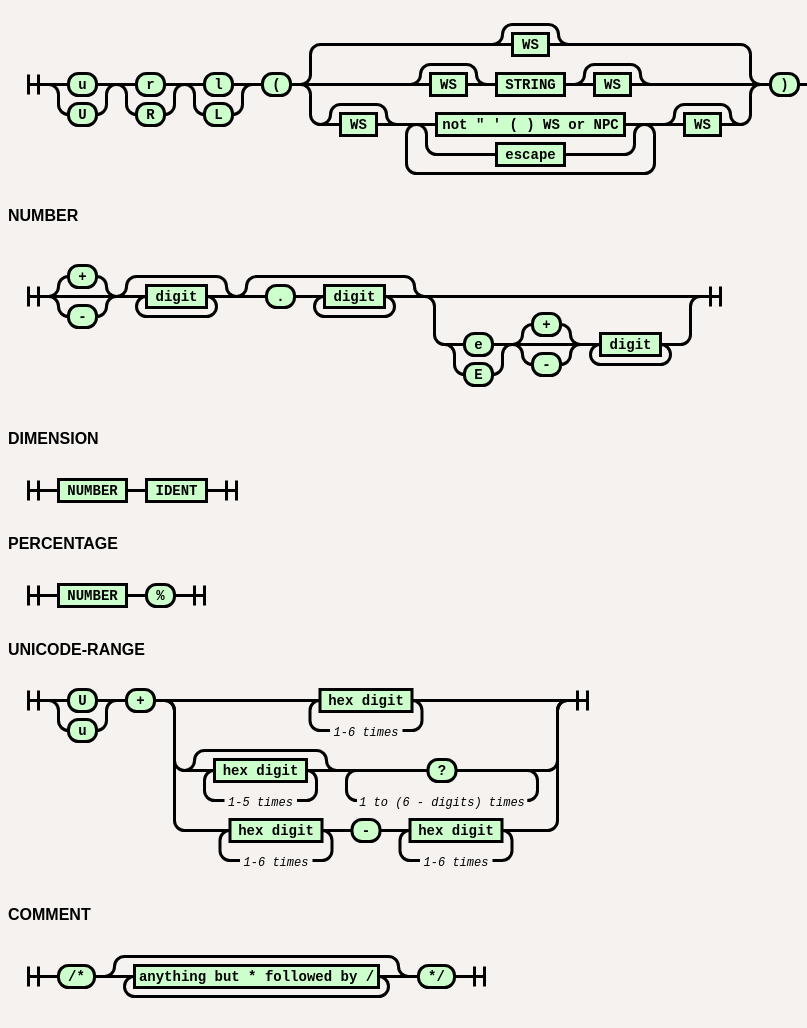
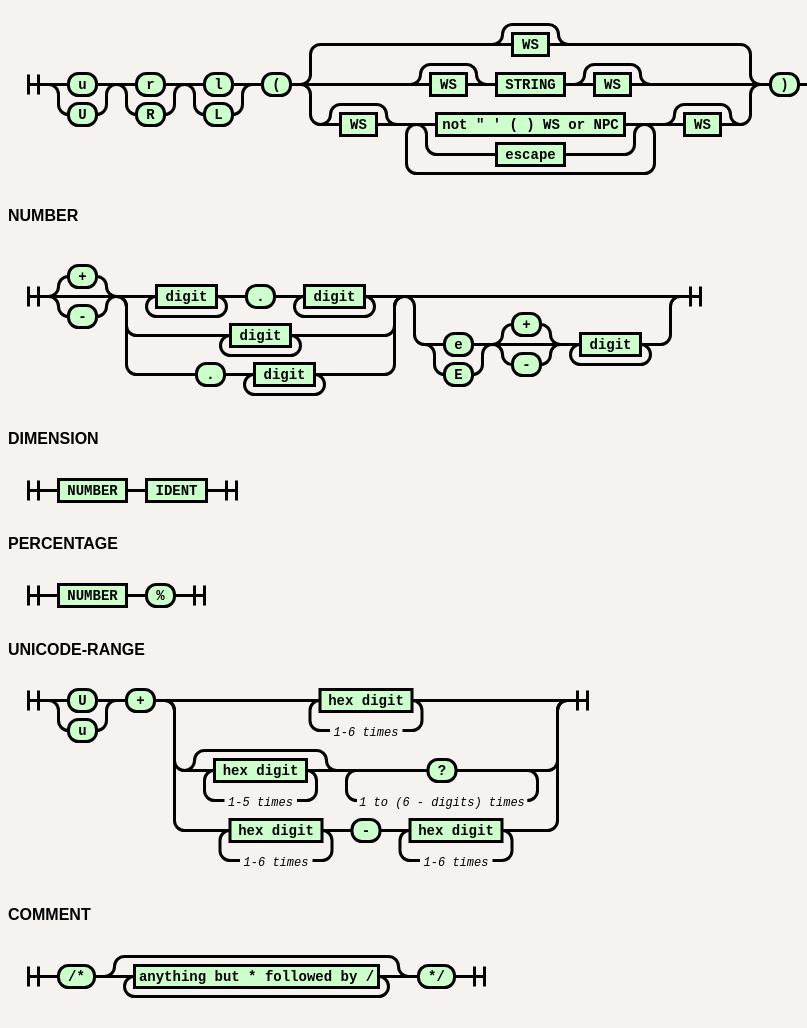
Before and after one commit to tabatkins/railroad-diagrams, a plain HTML site: page example.html in a window 1280 px wide. Shown: the part 738-1766 px from the top of the page, without its empty margins (0-807 px from the left). Drawn offline with Linux system fonts and the light colour scheme.

Commit message:
Fix the NUMBER token.

```diff
--- a/example.html
+++ b/example.html
@@ -101,9 +101,15 @@ Diagram(
 <script>
 Diagram(
 	Choice(1, Terminal('+'), Skip(), Terminal('-')),
-	ZeroOrMore(NonTerminal('digit')),
-	Optional(
-		Sequence(Terminal('.'), OneOrMore(NonTerminal('digit')))),
+	Choice(0,
+		Sequence(
+			OneOrMore(NonTerminal('digit')),
+			Terminal('.'),
+			OneOrMore(NonTerminal('digit'))),
+		OneOrMore(NonTerminal('digit')),
+		Sequence(
+			Terminal('.'),
+			OneOrMore(NonTerminal('digit')))),
 	Choice(0,
 		Skip(),
 		Sequence(
```
